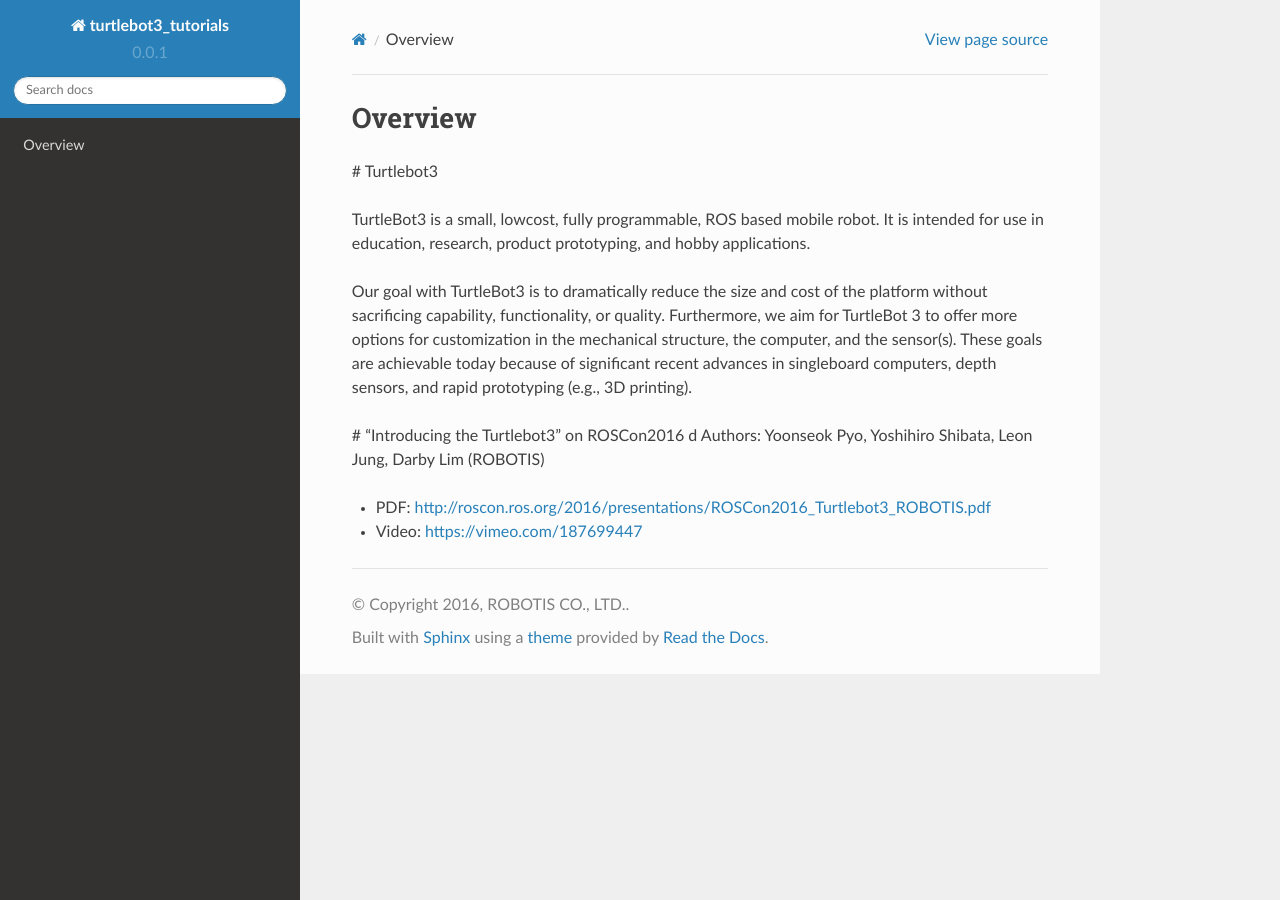
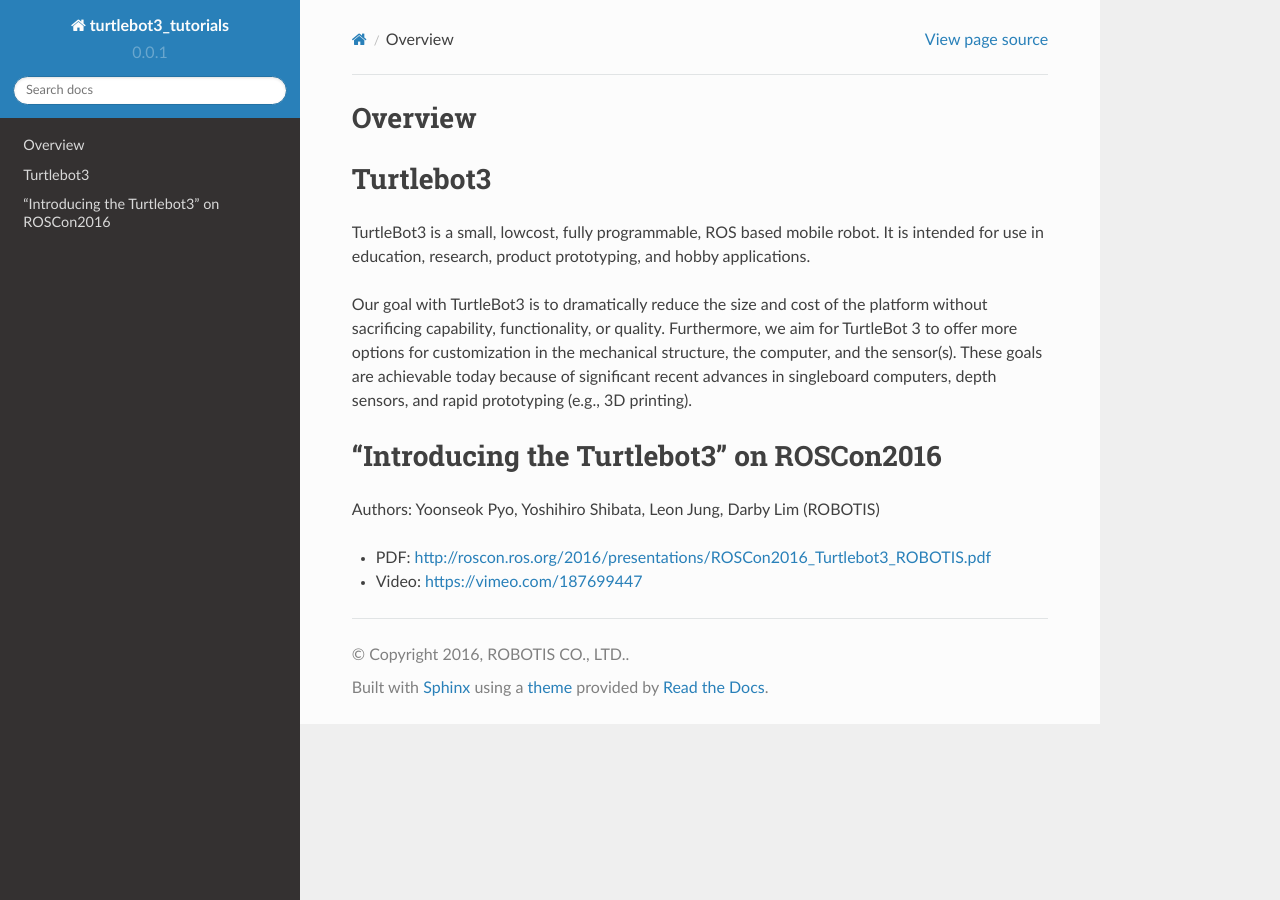
Before and after one commit to shivharis/turtlebot3_wiki, a Sphinx documentation site: the page built from docs/source/overview.rst, in a window 1280 px wide. Built offline with Sphinx 7.4.7 and the Read the Docs theme 2.0.0, drawn with Linux system fonts in a browser that asks for light colours; pages that are not in the unit, such as notebooks, are missing from menus.

Commit message:
Update overview.rst

```diff
--- a/docs/source/overview.rst
+++ b/docs/source/overview.rst
@@ -1,14 +1,16 @@
 Overview
 ========
 
-# Turtlebot3
+Turtlebot3
+==========
 
 TurtleBot3 is a small, low­cost, fully programmable, ROS­ based mobile robot. It is intended for use in education, research, product prototyping, and hobby applications.
 
 Our goal with TurtleBot3 is to dramatically reduce the size and cost of the platform without sacrificing capability, functionality, or quality. Furthermore, we aim for TurtleBot 3 to offer more options for customization in the mechanical structure, the computer, and the sensor(s). These goals are achievable today because of significant recent advances in single­board computers, depth sensors, and rapid prototyping (e.g., 3­D printing).
 
-# "Introducing the Turtlebot3" on ROSCon2016
-d
+"Introducing the Turtlebot3" on ROSCon2016
+==========================================
+
 Authors: Yoonseok Pyo, Yoshihiro Shibata, Leon Jung, Darby Lim (ROBOTIS)
 
 - PDF: http://roscon.ros.org/2016/presentations/ROSCon2016_Turtlebot3_ROBOTIS.pdf
```
